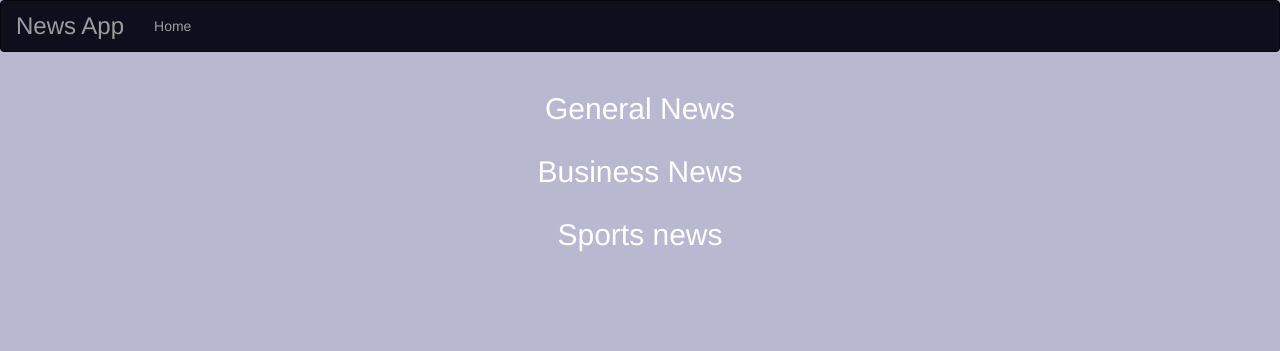
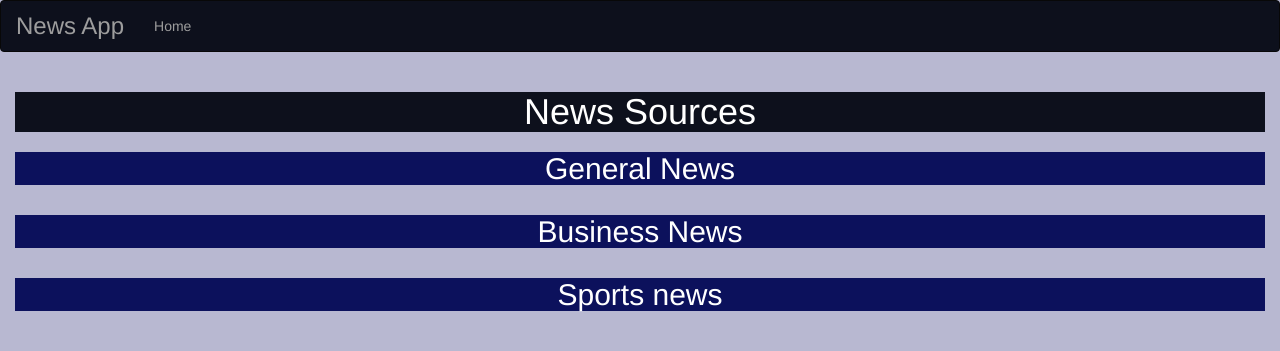
Before and after one commit to gracenyutu/newsarticle, a Flask app: template app/templates/source.html in a window 1280 px wide. Shown: the top 351 px of the page. Run offline with Flask 2, Linux system fonts and the light colour scheme; the template is opened without the code that fills it, so the values that code supplies are empty; some libraries are stand-ins or nearby versions.

Commit message:
style articles

```diff
--- a/app/static/css/styles.css
+++ b/app/static/css/styles.css
@@ -10,7 +10,7 @@ body {
   font-size: x-large;
 }
 .card {
-  background-color: #5b5f97;
+  background-color: #373d99;
   opacity: 0.8;
   border-radius: 10px;
 }
@@ -19,4 +19,12 @@ div.card {
   border: 1px solid #ffc145;
   float: left;
   width: 180px;
+  height: 200px;
 }
+#articles {
+  margin: 5px;
+  border: 1px solid #ffc145;
+  float: left;
+  width: 100%;
+  height: 350px;
+}
--- a/app/templates/articles.html
+++ b/app/templates/articles.html
@@ -9,7 +9,7 @@
 {% block content %}
 <div class="container-fluid">
     <div class="overlay container-fluid">
-        <h2 class="text-center headers">Related Articles</h2>
+        <h2 class="text-center headers" style="background-color: #0c115c ;">Related Articles</h2>
         {{macro.display_new_articles(news)}}
     </div>
 </div>
--- a/app/templates/macros.html
+++ b/app/templates/macros.html
@@ -7,8 +7,8 @@
                     <p class="card-text">
                         {{news.description}}
                     </p>
-                    <a href="/articles/{{news.id}}"><button class="btn btn-sm btn-outline-warning">View Articles</button> </a>
-                    <a href="{{news.url}}"><button class="btn btn-sm btn-outline-warning" id="visit">Visit {{news.name}}</button></a>
+                    <a href="/articles/{{news.id}}"><button class="btn btn-sm btn-primary">View Articles</button> </a>
+                    <a href="{{news.url}}"><button class="btn btn-sm btn-primary" id="visit">Visit {{news.name}}</button></a>
                 </div>
             </div>
         {% endfor %}
@@ -18,7 +18,7 @@
 <div class="container-fluid">
     <div class="card-columns">
         {% for article in articles_outcome %}
-            <div class="card">
+            <div class="card" id="articles">
                 <div class="card-header art">
                     <h4>{{article.title}}</h4>
                 </div>
@@ -29,7 +29,7 @@
                         {{article.description}}
                         {{article.content}}
                     </p>
-                    <p>Posted: {{article.publishedAt | truncate(13)}} By: {{article.author | truncate(16)}} </p>
+                    <p disabled>Posted: {{article.publishedAt | truncate(13)}} By: {{article.author | truncate(16)}} </p>
                 </div>
                 <div class="card-footer">
                      <a href="{{article.url}}"><button class="btn btn-sm btn-primary">Read More</button></a>
--- a/app/templates/source.html
+++ b/app/templates/source.html
@@ -9,12 +9,13 @@
 {% block content %}
 <div class="container-fluid" id="sources" >
     <div>
-        <h2 class="text-center font-weight-bold headers">General News</h2>
+        <h1 class=" text-center font-weight-bold" style="background-color: #0d101c ;">News Sources</h1>
+        <h2 class="text-center font-weight-bold headers" style="background-color: #0c115c ;">General News</h2>
         {{ macro.display_new_sources(general) }}
 
-        <h2 class="text-center font-weight-bold headers"> Business News </h2>
+        <h2 class="text-center font-weight-bold headers" style="background-color: #0c115c ;"> Business News </h2>
         {{ macro.display_new_sources(business) }}
-        <h2 class="text-center font-weight-bold headers"> Sports news </h2>
+        <h2 class="text-center font-weight-bold headers" style="background-color: #0c115c;" > Sports news </h2>
         {{ macro.display_new_sources(sports) }}
     </div>
 </div>
```
